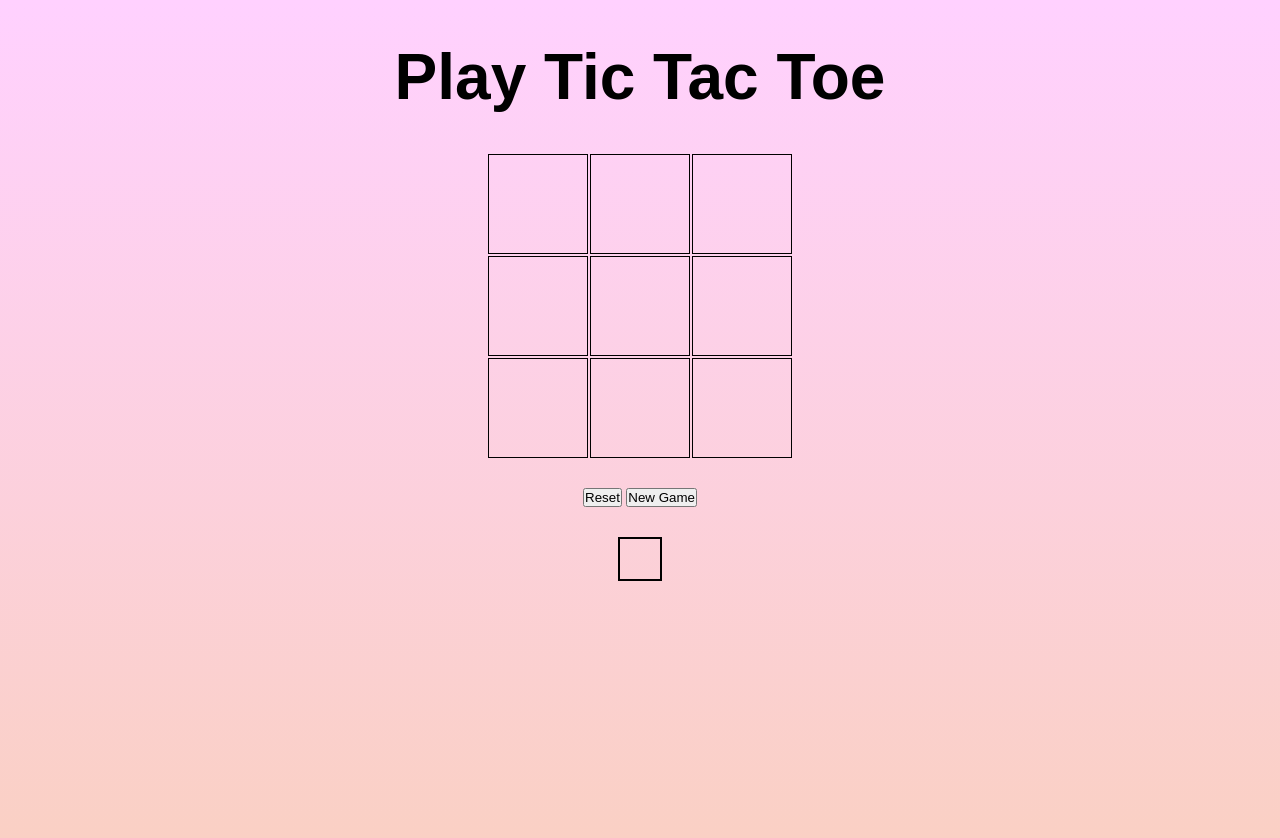
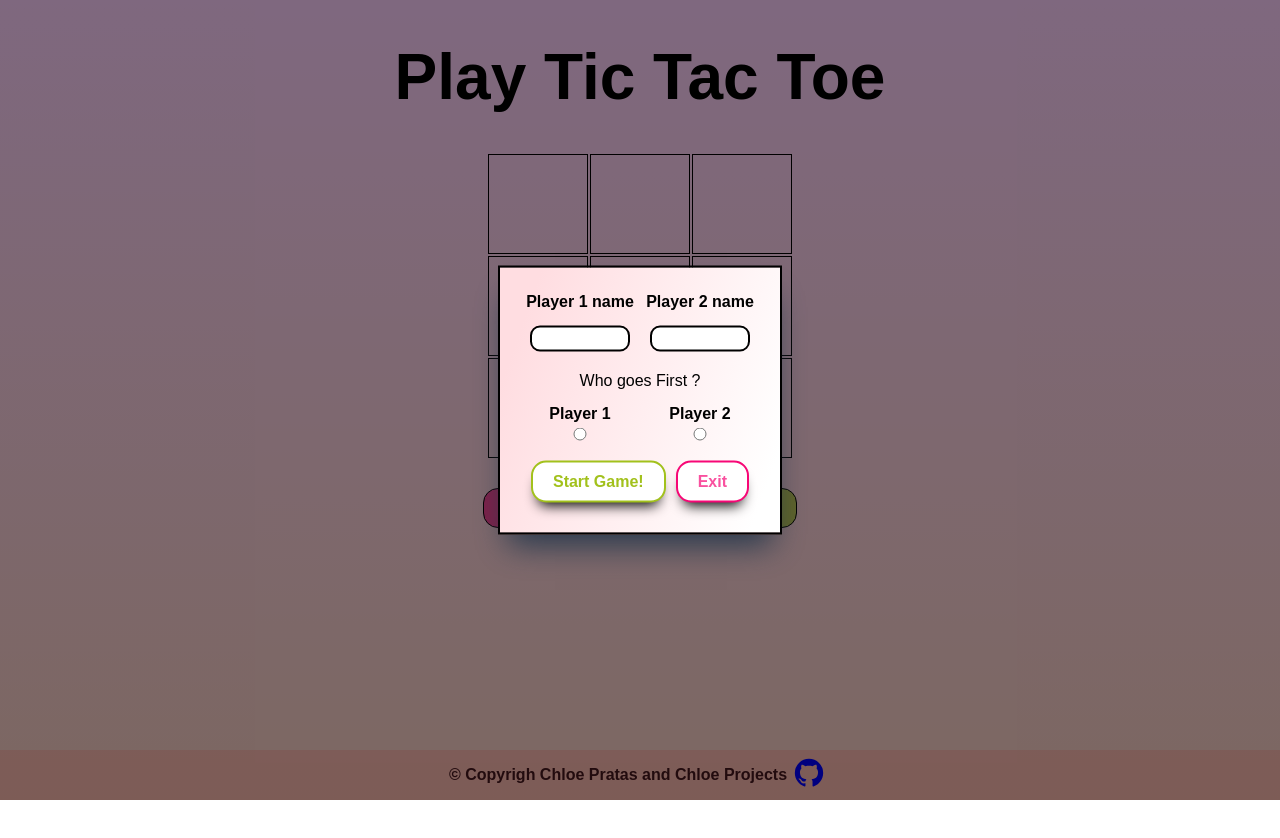
Before and after one commit to Chloe199719/Tic-Tac-Toe, a plain HTML site: page Index.html in a window 1280 px wide. After the commit the page ends 800 px from the top, so only its background shows below. Drawn offline with Linux system fonts and the light colour scheme; a web font is replaced by a local one.

Commit message:
Fixed buttons

```diff
--- a/Index.html
+++ b/Index.html
@@ -14,6 +14,7 @@
     <title>Tic, Tac , Toe</title>
   </head>
   <body>
+    <div class="wrapper">
       <header>
         <h1>Play Tic Tac Toe</h1>
       </header>
@@ -30,8 +31,10 @@
           <div class="tile" data-tile="8"></div>
         </div>
         <div class="buttons">
-        <button id="reset">Reset</button>
-        <button id="newgame">New Game</button>
+          <button title="To Play one more round" id="reset">Reset</button>
+          <button title="Press to Make new Players" id="newgame">
+            New Game
+          </button>
         </div>
 
         <div class="gameinfo"></div>
@@ -39,7 +42,7 @@
           <div class="won"></div>
           <button id="closewiner">X</button>
         </div>
-      <form id="register">
+        <form id="register" class="active">
           <div class="mainform">
             <div>
               <label for="player1name">Player 1 name</label>
@@ -69,7 +72,20 @@
           </div>
         </form>
       </main>
-    <div id="grayout"></div>
+    </div>
+    <footer>
+      <p>© Copyrigh Chloe Pratas and Chloe Projects <span id="year"></span></p>
+      <a href="https://github.com/Chloe199719/Project-Library"
+        ><button>
+          <svg style="width: 34px; height: 34px" viewBox="0 0 24 24">
+            <path
+              fill="blue"
+              d="M12,2A10,10 0 0,0 2,12C2,16.42 4.87,20.17 8.84,21.5C9.34,21.58 9.5,21.27 9.5,21C9.5,20.77 9.5,20.14 9.5,19.31C6.73,19.91 6.14,17.97 6.14,17.97C5.68,16.81 5.03,16.5 5.03,16.5C4.12,15.88 5.1,15.9 5.1,15.9C6.1,15.97 6.63,16.93 6.63,16.93C7.5,18.45 8.97,18 9.54,17.76C9.63,17.11 9.89,16.67 10.17,16.42C7.95,16.17 5.62,15.31 5.62,11.5C5.62,10.39 6,9.5 6.65,8.79C6.55,8.54 6.2,7.5 6.75,6.15C6.75,6.15 7.59,5.88 9.5,7.17C10.29,6.95 11.15,6.84 12,6.84C12.85,6.84 13.71,6.95 14.5,7.17C16.41,5.88 17.25,6.15 17.25,6.15C17.8,7.5 17.45,8.54 17.35,8.79C18,9.5 18.38,10.39 18.38,11.5C18.38,15.32 16.04,16.16 13.81,16.41C14.17,16.72 14.5,17.33 14.5,18.26C14.5,19.6 14.5,20.68 14.5,21C14.5,21.27 14.66,21.59 15.17,21.5C19.14,20.16 22,16.42 22,12A10,10 0 0,0 12,2Z"
+            />
+          </svg></button
+      ></a>
+    </footer>
+    <div id="grayout" class="active"></div>
     <script src="script.js"></script>
   </body>
 </html>
--- a/script.js
+++ b/script.js
@@ -60,11 +60,13 @@ const gameBoard = (() => {
   };
   const newgame = () => {
     gameBoard.reset();
+    gameBoard.isThereaWiner = 1;
     const temp = document.querySelectorAll(`.players`);
     temp.forEach((a) => {
       a.remove();
     });
     displayControler.openForm();
+    displayControler.gameinfo.classList.remove(`active`);
   };
   return {
     Board,
@@ -130,6 +132,7 @@ const displayControler = (() => {
     div2.textContent = `${gameBoard.player2.getName()} ${gameBoard.player2.getChoice()} `;
     displayControler.gameinfo.appendChild(div1);
     displayControler.gameinfo.appendChild(div2);
+    displayControler.gameinfo.classList.add(`active`);
   };
   const displayWiner = (e) => {
     if (e === "Draw") {
--- a/style.css
+++ b/style.css
@@ -7,22 +7,25 @@
 }
 body {
   background: linear-gradient(to top, #fad0c4 0%, #ffd1ff 100%);
-  min-height: 100vh;
+  /* min-height: 100vh; */
   font-family: "Roboto Mono", monospace;
 }
 header {
   display: flex;
   justify-content: center;
-  margin: 40px;
 }
 h1 {
   font-size: 4em;
+  margin: 40px;
 }
 
 main {
   display: flex;
   flex-direction: column;
   align-items: center;
+}
+button {
+  transition: 300ms ease-in-out;
 }
 .tile {
   width: 100px;
@@ -38,23 +41,62 @@ main {
   grid-template-columns: repeat(3, 100px);
   grid-gap: 2px;
   justify-items: center;
+  border-collapse: collapse;
 }
 .buttons {
   margin: 30px;
 }
+.buttons button {
+  margin: 0 5px;
+  width: 150px;
+  padding: 10px 20px;
+  border-radius: 15px;
+  outline: none;
+  font-weight: bold;
+  font-size: 1em;
+}
+.buttons button:first-child {
+  border: 1px black solid;
+  background-color: rgba(247, 7, 118, 0.7);
+}
+.buttons button:first-child:hover {
+  transform: scale(0.99) translate(0px, 2px);
+  background-color: rgba(247, 7, 118, 1);
+  color: white;
+}
+
+.buttons button:last-child {
+  border: 1px black solid;
+  background-color: rgba(162, 193, 28, 0.7);
+}
+.buttons button:last-child:hover {
+  transform: scale(0.99) translate(0px, 2px);
+  background-color: rgba(162, 193, 28, 1);
+  color: white;
+}
+.buttons button:first-child:active,
+.buttons button:last-child:active {
+  transform: translate(0px, -2px);
+}
 .gameinfo {
   padding: 20px;
+
+  font-size: 2em;
+  display: flex;
+}
+.gameinfo.active {
   border: 2px solid black;
-  font-size: 2em;
 }
-
+.gameinfo .players {
+  margin: 0 3px;
+}
 form {
   position: fixed;
   top: 100%;
   left: 100%;
   transform: translate(-50%, -50%) scale(0);
   z-index: 1;
-  border: 1px black solid;
+  border: 2px black solid;
   padding: 20px;
   background: linear-gradient(
     109.6deg,
@@ -80,7 +122,20 @@ form.active {
 form div label {
   display: block;
   text-align: center;
-  margin: 5px;
+  padding: 5px;
+  font-weight: bold;
+}
+.mainform input {
+  padding: 2px 2px 2px 10px;
+  width: 100px;
+  margin: 10px;
+  outline: none;
+  font-size: 1em;
+  border: 2px solid black;
+  border-radius: 10px;
+}
+.mainform input:focus {
+  border: 2px #1e40af solid;
 }
 
 .title-radial {
@@ -96,7 +151,6 @@ form div label {
 .option {
   display: flex;
   flex-direction: column;
-  justify-content: ;
 }
 
 .form-buttons {
@@ -107,8 +161,38 @@ form div label {
 }
 
 .form-buttons button {
+  font-weight: bold;
+  font-size: 1em;
+  padding: 10px 20px;
   margin: 0 5px;
-  width: 100px;
+  outline: none;
+  border-radius: 15px;
+  box-shadow: rgb(0, 0, 0) 0px 10px 13px -7px, 5px 5px 15px 5px rgba(0, 0, 0, 0);
+  /* width: 100px; */
+}
+.form-buttons button:first-child {
+  background-color: white;
+  border: rgba(162, 193, 28, 1) solid 2px;
+  color: rgba(162, 193, 28, 1);
+}
+.form-buttons button:first-child:hover {
+  background-color: rgba(162, 193, 28, 1);
+  color: black;
+  transform: scale(1.01) translate(0, 2px);
+}
+.form-buttons button:last-child {
+  background-color: white;
+  border: 2px solid rgba(247, 7, 118, 1);
+  color: rgba(247, 7, 118, 0.7);
+}
+.form-buttons button:last-child:hover {
+  background-color: rgba(247, 7, 118, 1);
+  color: black;
+  transform: scale(1.01) translate(0, 2px);
+}
+.form-buttons button:first-child:active,
+.form-buttons button:last-child:active {
+  transform: scale(1) translate(0, -2px);
 }
 
 #grayout {
@@ -163,3 +247,23 @@ form div label {
   top: 50%;
   left: 50%;
 }
+
+.wrapper {
+  min-height: calc(100vh - 50px);
+}
+
+footer {
+  display: flex;
+  justify-content: center;
+  align-items: center;
+  height: 50px;
+  color: #45171d;
+  background-color: rgba(255, 132, 124, 0.3);
+  font-weight: bold;
+}
+footer button {
+  background: none;
+  margin: 0 5px;
+  border: none;
+  border-radius: 50%;
+}
```
Lines whose indentation alone changed are shown as unchanged.
